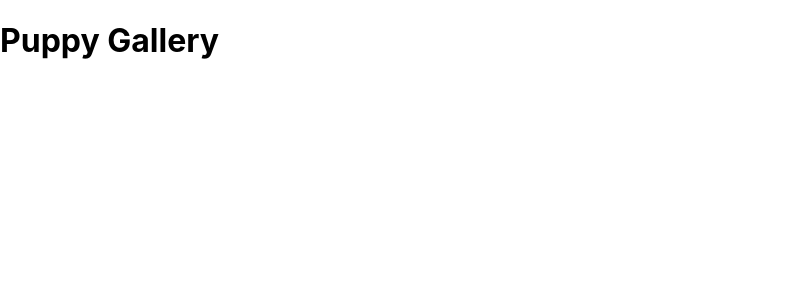
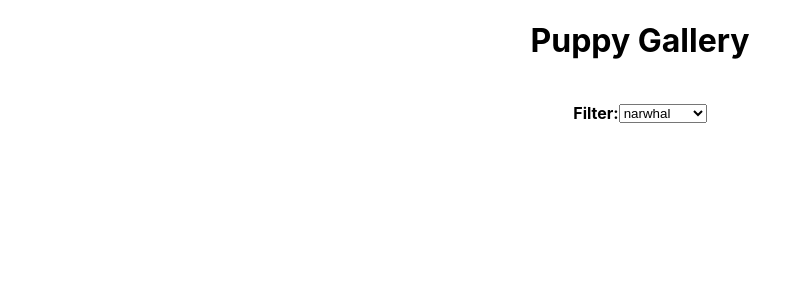
Before and after one commit to MikepdXRider/image-gallery-react, a React (Create React App) app: page / in a window 1280 px wide. Shown: the top 300 px of the page, without its empty margins (0-810 px from the left). Built offline with nearby package versions, Linux system fonts and the light colour scheme.

Commit message:
creates filter selection

```diff
--- a/src/App.css
+++ b/src/App.css
@@ -36,3 +36,9 @@
     transform: rotate(360deg);
   }
 }
+
+.flex-container{
+  display: flex;
+  justify-content: center;
+  align-items: center;
+}
--- a/src/App.js
+++ b/src/App.js
@@ -1,10 +1,13 @@
 import './App.css';
 import HeaderComponent from './components/HeaderComponent.js';
+import ImageGalleryComponent from './components/ImageGalleryComponent.js';
+
 
 function App() {
   return (
     <>
       <HeaderComponent />
+      <ImageGalleryComponent />
     </>
   );
 }
--- /dev/null
+++ b/src/components/ImageGalleryComponent.js
@@ -0,0 +1,38 @@
+import React, { Component } from 'react'
+import images from '../data.js'
+
+
+const keywordArr = images.map((image) => image.keyword);
+const uniqueKeywordArr = keywordArr.filter((item, index) => keywordArr.indexOf(item) === index);
+
+export default class ImageGalleryComponent extends Component {
+    // Creates state
+    state = {
+        keyword: ''
+    }
+
+    handleSelectionChange = (e) => {
+        this.setState({keyword: e.target.value})
+    }
+
+    // Render method
+    render() {
+        return (
+           <main className='flex-container'>
+               {/* FilterListCompoenent?? */}
+               <div className='flex-container'>
+                    <h4>Filter:</h4>
+                    <select onChange={this.handleSelectionChange}>
+                        {
+                            uniqueKeywordArr.map((keyword) => {
+                                return(
+                                    <option value={`${keyword}`}>{keyword}</option>
+                                )
+                            })
+                        }
+                    </select>
+               </div>
+           </main>
+        )
+    }
+}
```
